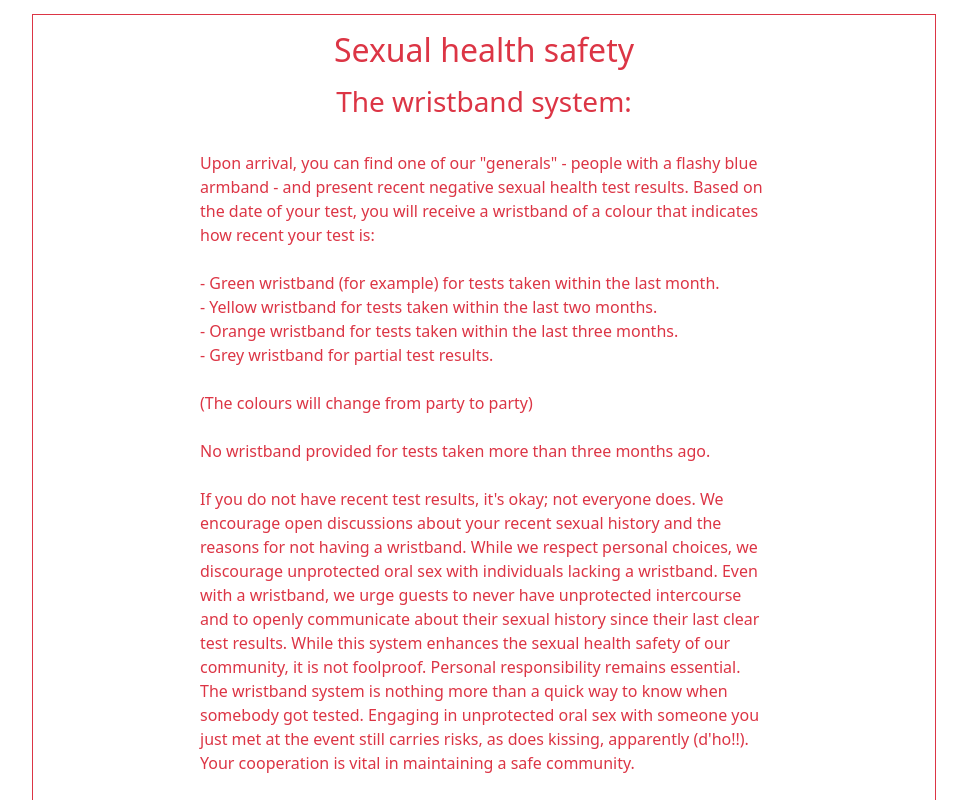
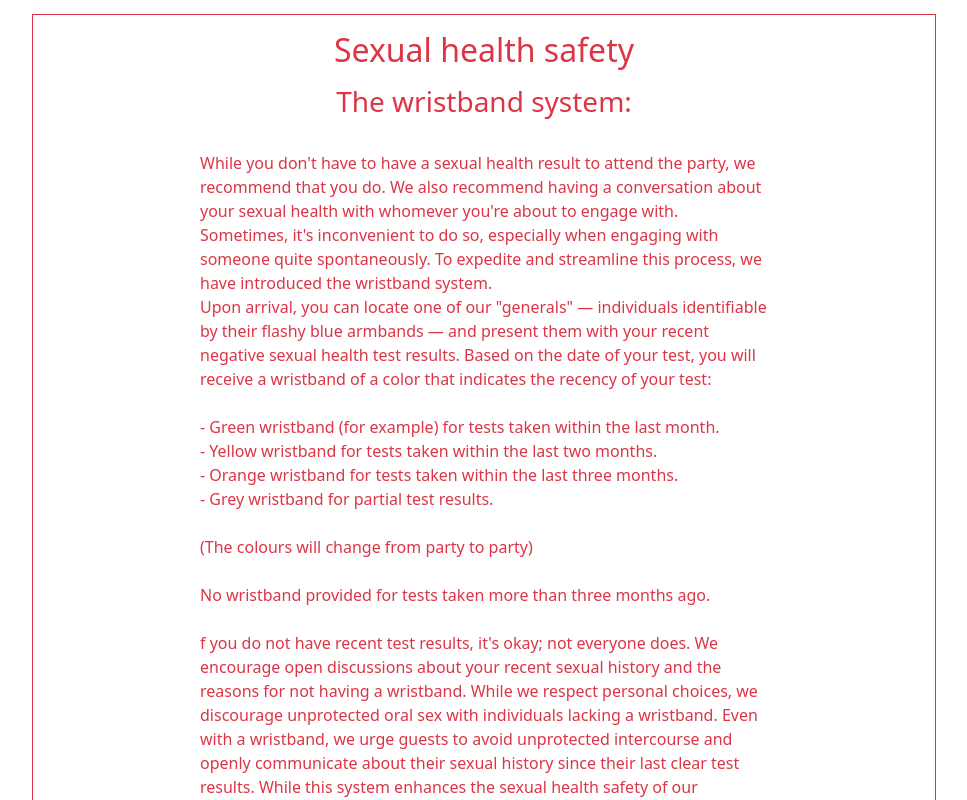
Before and after one commit to dantrovato/the-tribe-react18, a React (Vite) app: page /rules in a window 1280 px wide. Shown: the part 400-1200 px from the top of the page, without its empty margins (156-1123 px from the left). Built offline with nearby package versions, Linux system fonts and the light colour scheme.

Commit message:
Change wristband system on rules page

```diff
--- a/src/components/Rules.tsx
+++ b/src/components/Rules.tsx
@@ -11,10 +11,17 @@ const Rules = () => {
         </h2>
         <h3 className="text-danger text-center pb-3">The wristband system:</h3>
         <p className="text-danger p-3">
-          Upon arrival, you can find one of our "generals" - people with a
-          flashy blue armband - and present recent negative sexual health test
-          results. Based on the date of your test, you will receive a wristband
-          of a colour that indicates how recent your test is:
+          While you don't have to have a sexual health result to attend the
+          party, we recommend that you do. We also recommend having a
+          conversation about your sexual health with whomever you're about to
+          engage with. Sometimes, it's inconvenient to do so, especially when
+          engaging with someone quite spontaneously. To expedite and streamline
+          this process, we have introduced the wristband system.
+          <br /> Upon arrival, you can locate one of our "generals" —
+          individuals identifiable by their flashy blue armbands — and present
+          them with your recent negative sexual health test results. Based on
+          the date of your test, you will receive a wristband of a color that
+          indicates the recency of your test:
           <br />
           <br />- Green wristband (for example) for tests taken within the last
           month.
@@ -27,19 +34,19 @@ const Rules = () => {
           <br /> No wristband provided for tests taken more than three months
           ago.
           <br />
-          <br /> If you do not have recent test results, it's okay; not everyone
+          <br /> f you do not have recent test results, it's okay; not everyone
           does. We encourage open discussions about your recent sexual history
           and the reasons for not having a wristband. While we respect personal
           choices, we discourage unprotected oral sex with individuals lacking a
-          wristband. Even with a wristband, we urge guests to never have
-          unprotected intercourse and to openly communicate about their sexual
-          history since their last clear test results. While this system
-          enhances the sexual health safety of our community, it is not
-          foolproof. Personal responsibility remains essential. The wristband
-          system is nothing more than a quick way to know when somebody got
-          tested. Engaging in unprotected oral sex with someone you just met at
-          the event still carries risks, as does kissing, apparently (d'ho!!).
-          Your cooperation is vital in maintaining a safe community.
+          wristband. Even with a wristband, we urge guests to avoid unprotected
+          intercourse and openly communicate about their sexual history since
+          their last clear test results. While this system enhances the sexual
+          health safety of our community, it is not foolproof, and personal
+          responsibility remains essential. The wristband system serves as a
+          quick way to know when somebody got tested. Engaging in unprotected
+          oral sex with someone you just met at the event still carries risks,
+          as does kissing, apparently (of course!). Your cooperation is vital in
+          maintaining a safe community.
         </p>
       </div>
 
```
